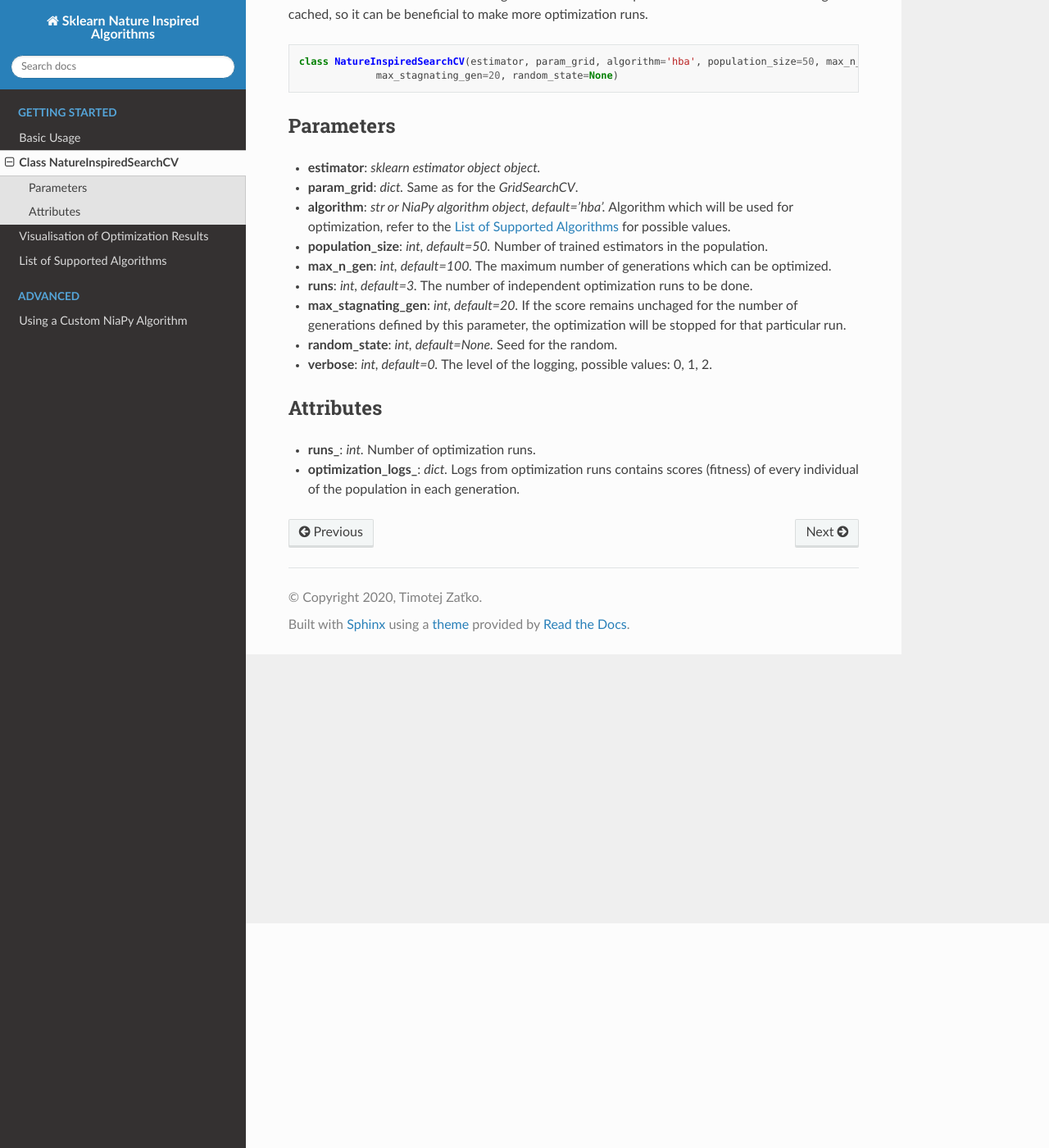
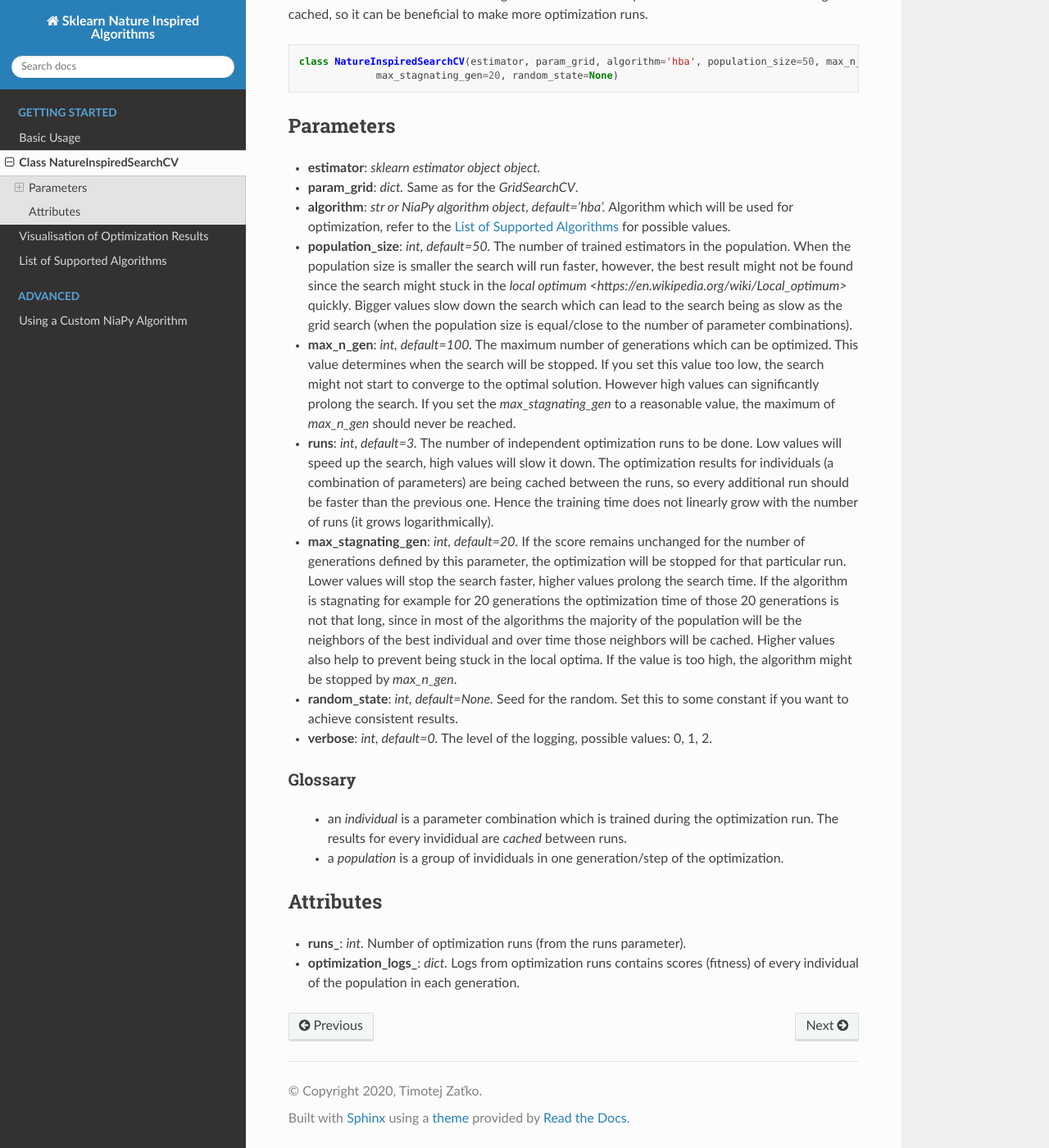
Before and after one commit to timzatko/Sklearn-Nature-Inspired-Algorithms, a Sphinx documentation site: the page built from docs/introduction/nature-inspired-search-cv.rst, in a window 1280 px wide and 1400 px high, scrolled down 274 px. Shown: the whole window at 82% size. Built offline with Sphinx 7.4.7 and the Read the Docs theme 2.0.0, drawn with Linux system fonts in a browser that asks for light colours.

Commit message:
Update the docs

```diff
--- a/docs/introduction/nature-inspired-search-cv.rst
+++ b/docs/introduction/nature-inspired-search-cv.rst
@@ -19,16 +19,22 @@
 - **estimator**: *sklearn estimator object object.*
 - **param_grid**: *dict.* Same as for the `GridSearchCV`.
 - **algorithm**: *str or NiaPy algorithm object, default='hba'.* Algorithm which will be used for optimization, refer to the :doc:`List of Supported Algorithms </introduction/algorithms>` for possible values.
-- **population_size**: *int, default=50.* Number of trained estimators in the population.
-- **max_n_gen**: *int, default=100.* The maximum number of generations which can be optimized.
-- **runs**: *int, default=3.* The number of independent optimization runs to be done.
-- **max_stagnating_gen**: *int, default=20.* If the score remains unchaged for the number of generations defined by this parameter, the optimization will be stopped for that particular run.
-- **random_state**: *int, default=None.* Seed for the random.
+- **population_size**: *int, default=50.* The number of trained estimators in the population. When the population size is smaller the search will run faster, however, the best result might not be found since the search might stuck in the `local optimum <https://en.wikipedia.org/wiki/Local_optimum>` quickly. Bigger values slow down the search which can lead to the search being as slow as the grid search (when the population size is equal/close to the number of parameter combinations).
+- **max_n_gen**: *int, default=100.* The maximum number of generations which can be optimized. This value determines when the search will be stopped. If you set this value too low, the search might not start to converge to the optimal solution. However high values can significantly prolong the search. If you set the `max_stagnating_gen` to a reasonable value, the maximum of `max_n_gen` should never be reached.
+- **runs**: *int, default=3.* The number of independent optimization runs to be done. Low values will speed up the search, high values will slow it down. The optimization results for individuals (a combination of parameters) are being cached between the runs, so every additional run should be faster than the previous one. Hence the training time does not linearly grow with the number of runs (it grows logarithmically).
+- **max_stagnating_gen**: *int, default=20.* If the score remains unchanged for the number of generations defined by this parameter, the optimization will be stopped for that particular run. Lower values will stop the search faster, higher values prolong the search time. If the algorithm is stagnating for example for 20 generations the optimization time of those 20 generations is not that long, since in most of the algorithms the majority of the population will be the neighbors of the best individual and over time those neighbors will be cached. Higher values also help to prevent being stuck in the local optima. If the value is too high, the algorithm might be stopped by `max_n_gen`.
+- **random_state**: *int, default=None.* Seed for the random. Set this to some constant if you want to achieve consistent results.
 - **verbose**: *int, default=0.* The level of the logging, possible values: 0, 1, 2.
 
+
+Glossary
+--------
+
+    - an *individual* is a parameter combination which is trained during the optimization run. The results for every invididual are *cached* between runs.
+    - a *population* is a group of invididuals in one generation/step of the optimization.
 
 Attributes
 ~~~~~~~~~~
 
-- **runs_**: *int.* Number of optimization runs.
+- **runs_**: *int.* Number of optimization runs (from the runs parameter).
 - **optimization_logs_**: *dict.* Logs from optimization runs contains scores (fitness) of every individual of the population in each generation.
```
